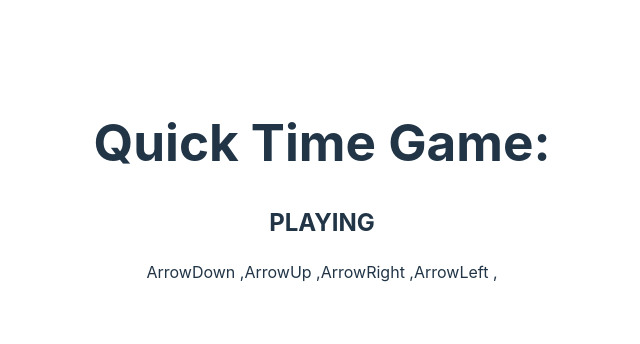
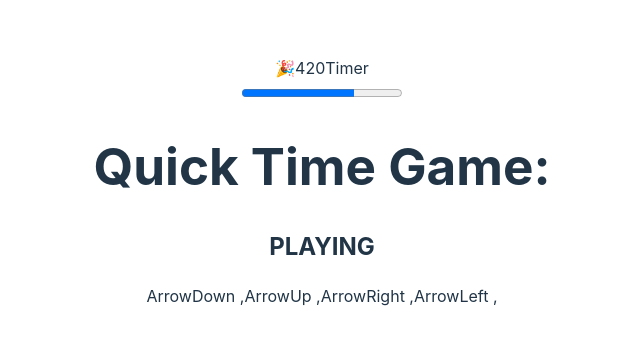
Before and after one commit to LiamMyles/headless-game-ui, a React (Vite) app: page / in a window 1280 px wide. Shown: the part 210-554 px from the top of the page, without its empty margins (318-958 px from the left). Built offline with nearby package versions, Linux system fonts and the light colour scheme.

Commit message:
Add initial timer hook implementation
Resolve tailwind v4 error

```diff
--- a/src/App.tsx
+++ b/src/App.tsx
@@ -1,9 +1,11 @@
 import "./App.css"
 import { QuickTime } from "./components/mini-games/quick-time"
+import { Timer } from "./components/supporting/timer"
 
 function App() {
   return (
     <div>
+      <Timer />
       <QuickTime />
     </div>
   )
--- /dev/null
+++ b/src/components/supporting/timer/index.ts
@@ -0,0 +1 @@
+export * from "./timer"
--- /dev/null
+++ b/src/components/supporting/timer/timer.hook.tsx
@@ -0,0 +1,55 @@
+import { useEffect, useRef, useState } from "react"
+
+interface useTimerProps {
+  seconds: number
+  isRunning?: boolean
+}
+
+interface useTimerReturn {
+  isFinished: boolean
+  timeLeft: number
+}
+
+export function useTimer({
+  seconds,
+  isRunning = true,
+}: useTimerProps): useTimerReturn {
+  const [timerFinished, setTimerFinished] = useState(false)
+  const [timeLeft, setTimeLeft] = useState(seconds * 1000)
+  const requestedAnimationId = useRef(0)
+  const timerStartTime = useRef<DOMHighResTimeStamp | null>(null)
+  const timeSinceLastUpdate = useRef<DOMHighResTimeStamp>(0)
+
+  useEffect(() => {
+    function timerCheck(lastTime: DOMHighResTimeStamp) {
+      if (lastTime >= timeSinceLastUpdate.current + 500) {
+        timeSinceLastUpdate.current = lastTime
+        const sum = Math.max(0, Math.round(1000 * seconds - lastTime))
+        setTimeLeft(sum)
+      }
+
+      if (
+        timerStartTime.current !== null &&
+        lastTime >= timerStartTime.current + 1000 * seconds
+      ) {
+        setTimerFinished(true)
+      } else {
+        requestedAnimationId.current = requestAnimationFrame((now) => {
+          timerCheck(now)
+        })
+      }
+    }
+
+    if (timerStartTime.current === null && isRunning === true) {
+      timerStartTime.current = performance.now()
+      timerCheck(performance.now())
+    }
+    return () => {
+      cancelAnimationFrame(requestedAnimationId.current)
+      timerStartTime.current = null
+      timeSinceLastUpdate.current = 0
+    }
+  }, [seconds, isRunning])
+
+  return { isFinished: timerFinished, timeLeft: timeLeft }
+}
--- /dev/null
+++ b/src/components/supporting/timer/timer.tsx
@@ -0,0 +1,14 @@
+import { useTimer } from "./timer.hook"
+
+export function Timer() {
+  const { isFinished, timeLeft } = useTimer({ seconds: 5 })
+  return (
+    <>
+      {isFinished && "🎉"}
+      {timeLeft}
+      <label htmlFor="progress-bar">Timer</label>
+      <br />
+      <progress id="progress-bar" value="70" max="100" />
+    </>
+  )
+}
--- a/src/index.css
+++ b/src/index.css
@@ -1,5 +1,3 @@
-@tailwind base;
-@tailwind components;
 @tailwind utilities;
 
 :root {
--- a/vitest.config.ts
+++ b/vitest.config.ts
@@ -1,9 +1,15 @@
 import { defineConfig, mergeConfig } from "vitest/config"
+
 import viteConfig from "./vite.config"
 
 export default mergeConfig(
   viteConfig,
   defineConfig({
-    test: { environment: "happy-dom" },
+    test: {
+      environment: "happy-dom",
+      fakeTimers: {
+        toFake: ["performance"],
+      },
+    },
   })
 )
```
Also changed, not shown: 1 other file (tests, documents, lock files or other folders).
